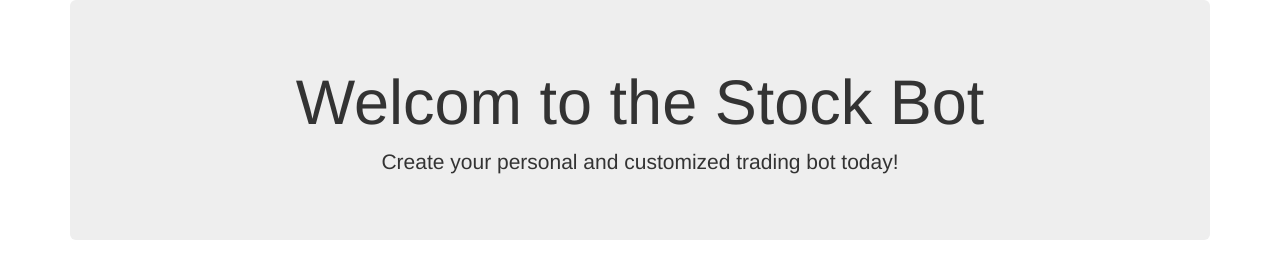
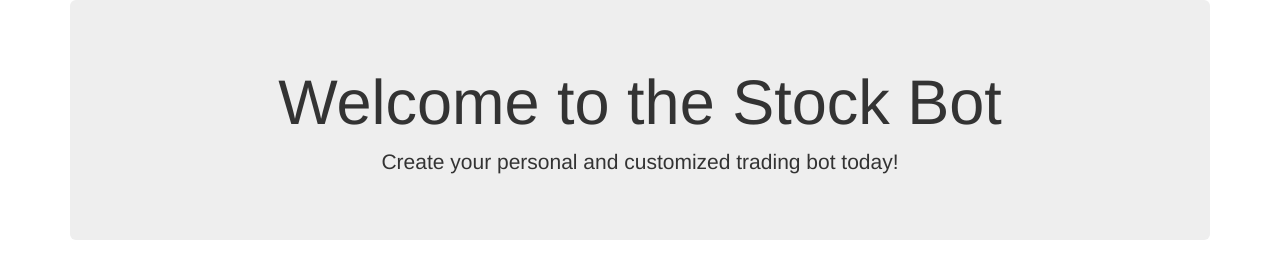
Before and after one commit to cameron-d28/Python-Trading-Bot, a Flask app: page / in a window 1280 px wide. Shown: the top 267 px of the page. Run offline with Flask 2, Linux system fonts and the light colour scheme; some libraries are stand-ins or nearby versions.

Commit message:
fixed the word welcome

```diff
--- a/website/templates/index.html
+++ b/website/templates/index.html
@@ -11,7 +11,7 @@
 {% block body %}
 <div class="container">
   <div class="jumbotron">
-    <h1 class="text-center">Welcom to the Stock Bot</h1>
+    <h1 class="text-center">Welcome to the Stock Bot</h1>
     <p class="text-center">Create your personal and customized trading bot today!</p>
   </div>
 </div>
```
